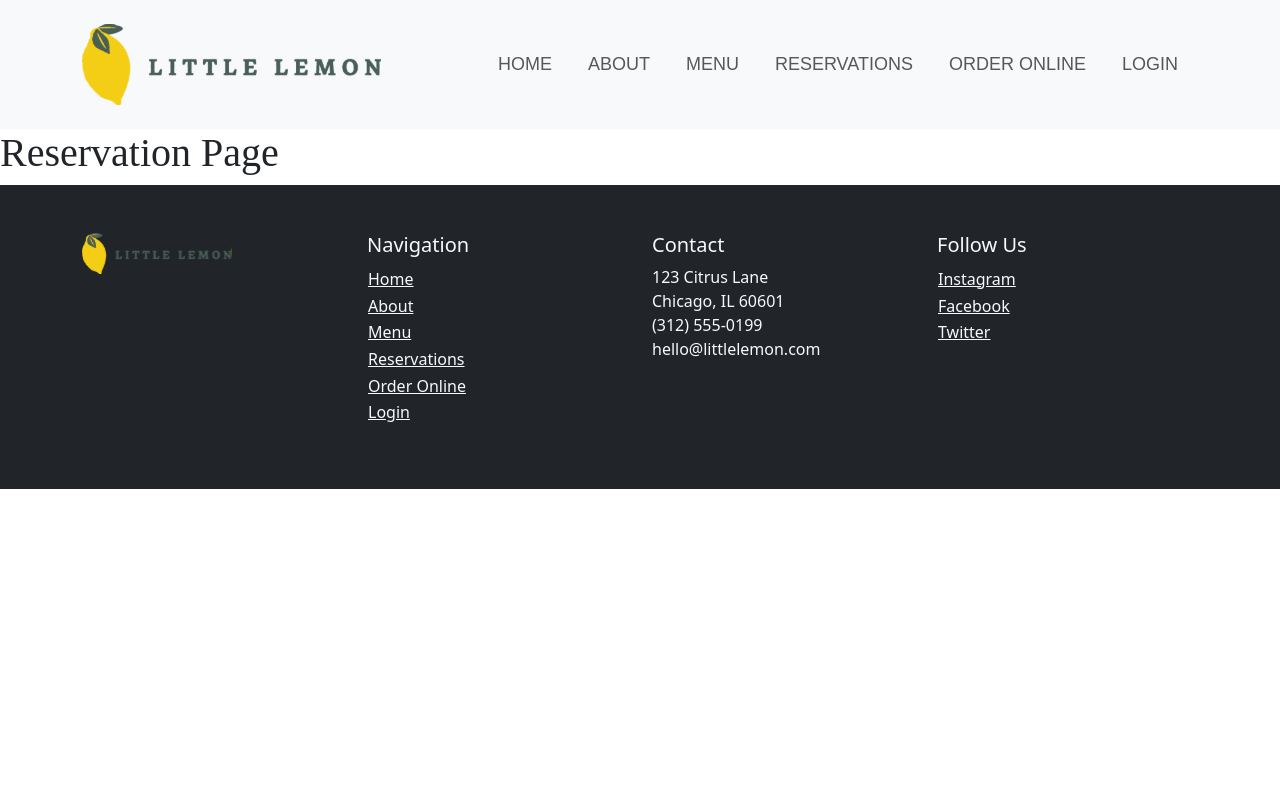
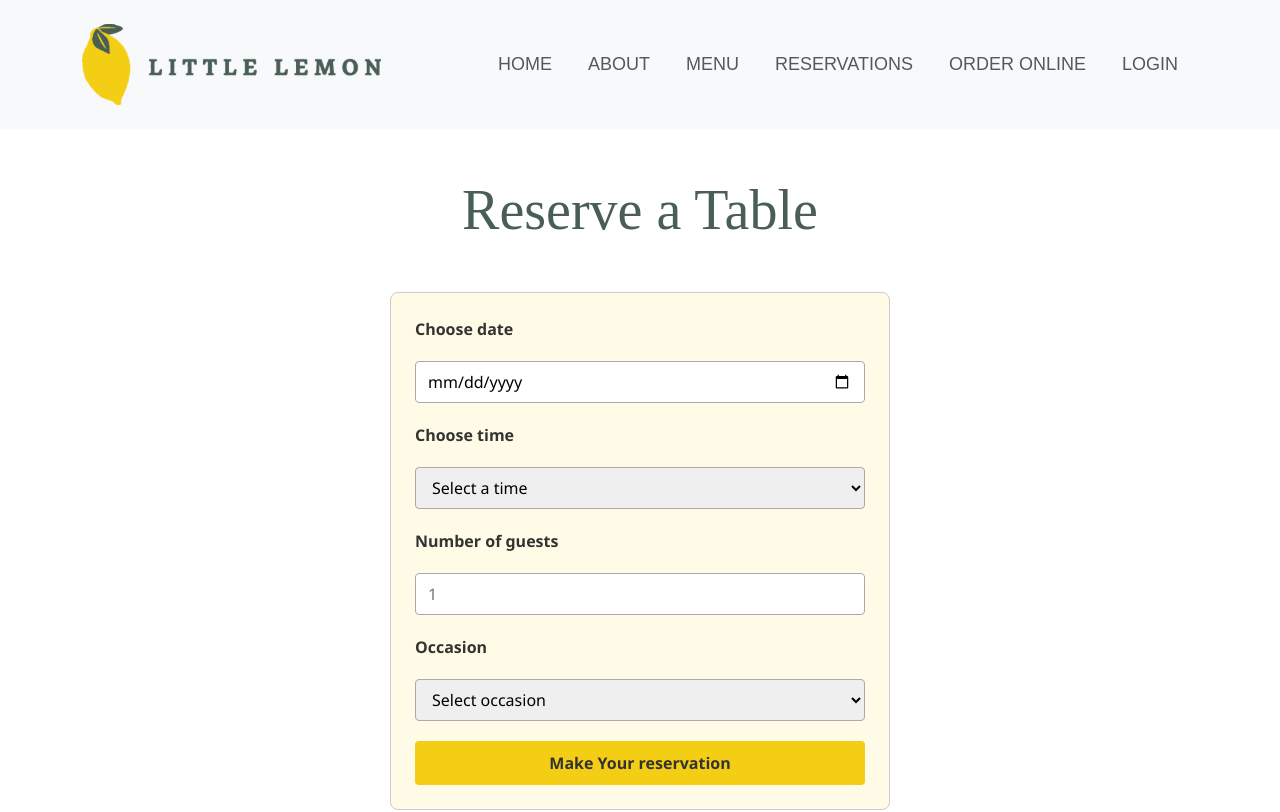
Before and after one commit to pl91/capstone, a React (Create React App) app in the folder capstone/: page /reservations in a window 1280 px wide. Shown: the top 812 px of the page. Built offline with nearby package versions, Linux system fonts and the light colour scheme.

Commit message:
Lifted availableTimes state to ReservationPage, added ARIA attributes, and scaffolded unit tests for reducer functions

```diff
--- a/capstone/package.json
+++ b/capstone/package.json
@@ -11,6 +11,7 @@
     "bootstrap": "^5.3.8",
     "react": "^19.1.1",
     "react-dom": "^19.1.1",
+    "react-hook-form": "^7.63.0",
     "react-router-dom": "^6.30.1",
     "react-scripts": "5.0.1",
     "web-vitals": "^2.1.4"
--- a/capstone/src/App.css
+++ b/capstone/src/App.css
@@ -93,7 +93,6 @@ p {
 
 /* Anchor tags */
 a {
-  text-decoration: none;
   color: inherit;
   font-family: var(--font-body);
 }
@@ -109,6 +108,7 @@ a {
   cursor: pointer;
   font-weight: 600;
   transition: all 0.3s ease;
+  text-decoration: none;
 }
 
 .button-primary:hover {
@@ -141,3 +141,52 @@ a {
 .ll-border-light-green   { border-color: var(--color-light-green); }
 .ll-border-white         { border-color: var(--color-white); }
 .ll-border-black         { border-color: var(--color-black); }
+
+/* Form */
+
+form {
+  display: grid;
+  gap: 20px;
+  max-width: 500px;
+  margin: 0 auto;
+  padding: 24px;
+  border: 1px solid #ccc;
+  border-radius: 8px;
+  background-color: #fffbe6; /* soft lemon tone */
+  font-family: 'Segoe UI', sans-serif;
+}
+
+label {
+  font-weight: 600;
+  color: #333;
+}
+
+input,
+select {
+  padding: 8px 12px;
+  border: 1px solid #aaa;
+  border-radius: 4px;
+  font-size: 1rem;
+}
+
+input[type="submit"],
+button[type="submit"] {
+  background-color: #f4ce14; /* Little Lemon yellow */
+  color: #333;
+  font-weight: bold;
+  border: none;
+  padding: 10px 16px;
+  border-radius: 4px;
+  cursor: pointer;
+  transition: background-color 0.2s ease;
+}
+
+input[type="submit"]:hover,
+button[type="submit"]:hover {
+  background-color: #e3b800;
+}
+
+span {
+  color: red;
+  font-size: 0.875rem;
+}
--- /dev/null
+++ b/capstone/src/ReservationForm.js
@@ -0,0 +1,108 @@
+import { useForm } from "react-hook-form";
+
+function ReservationForm({ availableTimes, dispatch }) {
+  const {
+    register,
+    handleSubmit,
+    formState: { errors },
+  } = useForm();
+
+  const onSubmit = (data) => {
+    console.log("Form data:", data);
+  };
+
+  return (
+    <form onSubmit={handleSubmit(onSubmit)}>
+      {/* 📅 Date selection — dispatches selected date to reducer */}
+      <label htmlFor="res-date">Choose date</label>
+      <input
+        type="date"
+        id="res-date"
+        aria-invalid={errors.date ? "true" : "false"} // ✅ ARIA: marks input as invalid if there's an error
+        aria-describedby="res-date-error" // ✅ ARIA: links to error message
+        {...register("date", { required: true })}
+        onChange={(e) => {
+          const selectedDate = e.target.value;
+          dispatch({ type: "UPDATE_TIMES", date: selectedDate });
+        }}
+      />
+      {errors.date && (
+        <span id="res-date-error" role="alert">
+          Date is required
+        </span>
+      )}
+
+      {/* ⏰ Time selection — dynamically renders availableTimes */}
+      <label htmlFor="res-time">Choose time</label>
+      <select
+        id="res-time"
+        aria-invalid={errors.time ? "true" : "false"} // ✅ ARIA
+        aria-describedby="res-time-error" // ✅ ARIA
+        {...register("time", { required: true })}
+        disabled={!Array.isArray(availableTimes) || availableTimes.length === 0}
+      >
+        <option value="">Select a time</option>
+        {Array.isArray(availableTimes) && availableTimes.length > 0 ? (
+          availableTimes.map((time) => (
+            <option key={time} value={time}>
+              {time}
+            </option>
+          ))
+        ) : (
+          <option disabled>No times available</option>
+        )}
+      </select>
+      {errors.time && (
+        <span id="res-time-error" role="alert">
+          Time is required
+        </span>
+      )}
+
+      {/* 👥 Number of guests */}
+      <label htmlFor="guests">Number of guests</label>
+      <input
+        type="number"
+        id="guests"
+        placeholder="1"
+        min="1"
+        max="10"
+        aria-invalid={errors.guests ? "true" : "false"} // ✅ ARIA
+        aria-describedby="guests-error" // ✅ ARIA
+        {...register("guests", { required: true, min: 1, max: 10 })}
+      />
+      {errors.guests && (
+        <span id="guests-error" role="alert">
+          Guests must be between 1 and 10
+        </span>
+      )}
+
+      {/* 🎉 Occasion selection */}
+      <label htmlFor="occasion">Occasion</label>
+      <select
+        id="occasion"
+        aria-invalid={errors.occasion ? "true" : "false"} // ✅ ARIA
+        aria-describedby="occasion-error" // ✅ ARIA
+        {...register("occasion", { required: true })}
+      >
+        <option value="">Select occasion</option>
+        <option value="Birthday">Birthday</option>
+        <option value="Anniversary">Anniversary</option>
+      </select>
+      {errors.occasion && (
+        <span id="occasion-error" role="alert">
+          Occasion is required
+        </span>
+      )}
+
+      {/* ✅ Submit button */}
+      <input type="submit" value="Make Your reservation" />
+
+      {/* 🧠 Accessibility Note:
+          ARIA attributes were added to inputs and error messages to improve screen reader support.
+          This includes aria-invalid, aria-describedby, and role="alert" for dynamic validation feedback.
+      */}
+    </form>
+  );
+}
+
+export default ReservationForm;
--- a/capstone/src/ReservationPage.js
+++ b/capstone/src/ReservationPage.js
@@ -1,7 +1,73 @@
+import { useReducer } from "react";
+import ReservationForm from "./ReservationForm";
+
+// 🔧 Static list of available times — can be made dynamic later
+const seededTimes = [
+  "17:00", "18:00", "19:00", "20:00", "21:00", "22:00"
+];
+
+// 🔁 Reducer function — updates availableTimes based on selected date
+export function updateTimes(state, action) {
+  const selectedDate = action.date;
+  console.log("Selected date: from updateTimes reducer function", selectedDate);
+
+  // 🧠 Placeholder logic: always return full list for now
+  // Later: filter based on selectedDate or fetch from API
+  return seededTimes;
+}
+
+// 🧪 Initializer function — sets initial availableTimes
+export function initializeTimes() {
+  return seededTimes;
+}
+
 export default function ReservationPage() {
+  // 🧠 useReducer replaces useState for better control over time slot logic
+  const [availableTimes, dispatch] = useReducer(updateTimes, [], initializeTimes);
+
   return (
-    <main className="ReservationPage">
-      <h1>Reservation Page</h1>
+    <main className="ReservationPage my-5">
+      <h1 className="text-center my-5 display-4 ll-text-dark-green">
+        Reserve a Table
+      </h1>
+
+      {/* 🧩 Pass both availableTimes and dispatch to ReservationForm */}
+      <ReservationForm availableTimes={availableTimes} dispatch={dispatch} />
     </main>
   );
 }
+
+
+
+
+
+
+
+
+
+
+
+
+
+
+
+
+//  OLD CODE
+
+// import { useState } from "react";
+// import ReservationForm from "./ReservationForm";
+
+// export default function ReservationPage() {
+//   const [availableTimes, setAvailableTimes] = useState([
+//     "17:00", "18:00", "19:00", "20:00", "21:00", "22:00"
+//   ]);
+
+//   return (
+//     <main className="ReservationPage my-5">
+//       <h1 className="text-center my-5 display-4 ll-text-dark-green">
+//         Reserve a Table
+//       </h1>
+//       <ReservationForm availableTimes={availableTimes} />
+//     </main>
+//   );
+// }
```
Also changed, not shown: capstone/src/setupTests.js (line endings or trailing spaces), 2 other files (tests, documents, lock files or other folders).
